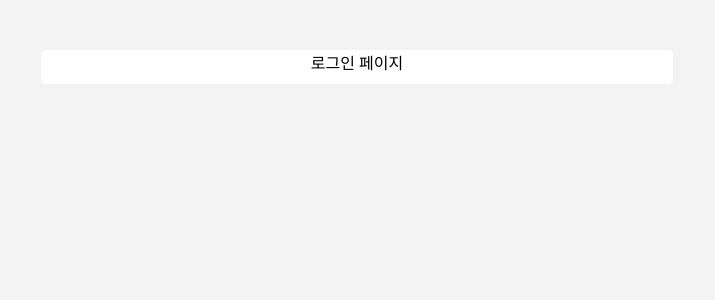
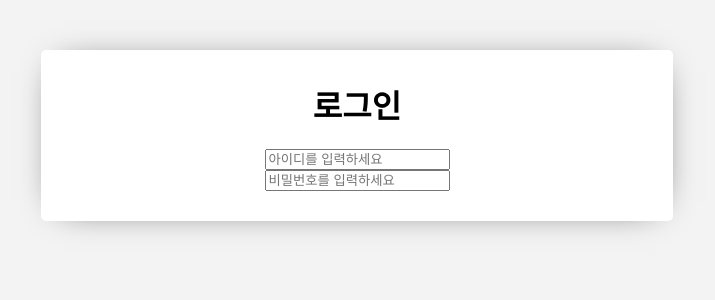
Before and after one commit to gunkim/todo-list, a React (Create React App) app in the folder frontend/my-app/: page / in a window 1280 px wide. Shown: the top 300 px of the page, without its empty margins (283-998 px from the left). Built offline with nearby package versions, Linux system fonts and the light colour scheme.

Commit message:
로그인 화면 만듦

```diff
--- a/frontend/my-app/src/components/Form/Form.js
+++ b/frontend/my-app/src/components/Form/InputForm.js
@@ -1,5 +1,5 @@
 import React, { useState } from "react";
-import styles from "./Form.module.scss";
+import styles from "./InputForm.module.scss";
 import { useListDispatch, useListNextId } from "../../ListContext";
 
 function Form() {
--- a/frontend/my-app/src/components/Form/Form.module.scss
+++ b/frontend/my-app/src/components/Form/InputForm.module.scss
@@ -10,5 +10,5 @@ input {
 }
 
 .main {
-  border-bottom: 1px solid black;
+  // border-bottom: 1px solid black;
 }
--- /dev/null
+++ b/frontend/my-app/src/components/Form/LoginForm.js
@@ -0,0 +1,38 @@
+import React, { useState } from "react";
+
+function LoginForm() {
+  const [login, setLogin] = useState({
+    userId: "",
+    password: "",
+  });
+
+  const onChange = (e) => {
+    const { name, value } = e.target;
+    setLogin({
+      ...login,
+      [name]: value,
+    });
+    console.log(login);
+  };
+  return (
+    <form>
+      <input
+        name="userId"
+        type="text"
+        placeholder="아이디를 입력하세요"
+        value={login.userId}
+        onChange={onChange}
+      />
+      <br />
+      <input
+        name="password"
+        type="text"
+        placeholder="비밀번호를 입력하세요"
+        value={login.password}
+        onChange={onChange}
+      />
+    </form>
+  );
+}
+
+export default LoginForm;
--- a/frontend/my-app/src/components/Template/Template.module.scss
+++ b/frontend/my-app/src/components/Template/Template.module.scss
@@ -7,9 +7,10 @@
   margin: 0 auto;
   box-shadow: 1px 1px 35px -20px;
   background: white;
-  padding-bottom: 10px;
+  padding-bottom: 30px;
   margin-top: 50px;
   margin-bottom: 50px;
+  padding-top: 10px;
 }
 .title {
   font-size: 2rem;
--- a/frontend/my-app/src/pages/Login.js
+++ b/frontend/my-app/src/pages/Login.js
@@ -1,12 +1,14 @@
 import React from "react";
 import ListTemplate from "../components/Template/Template";
 import { ListProvider } from "../ListContext";
+import LoginForm from "../components/Form/LoginForm";
 
 function Login() {
   return (
     <ListProvider>
       <ListTemplate>
-        <div>로그인 페이지</div>
+        <h1>로그인</h1>
+        <LoginForm />
       </ListTemplate>
     </ListProvider>
   );
```
